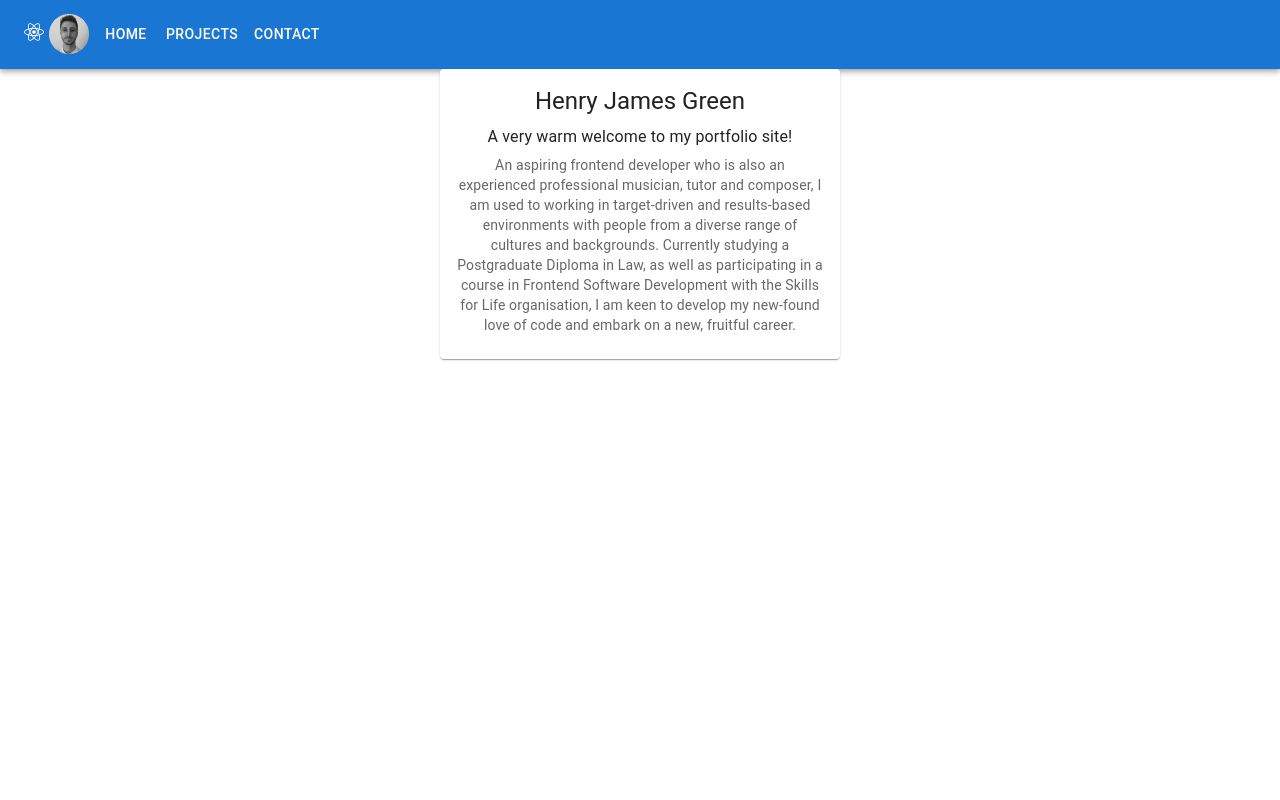
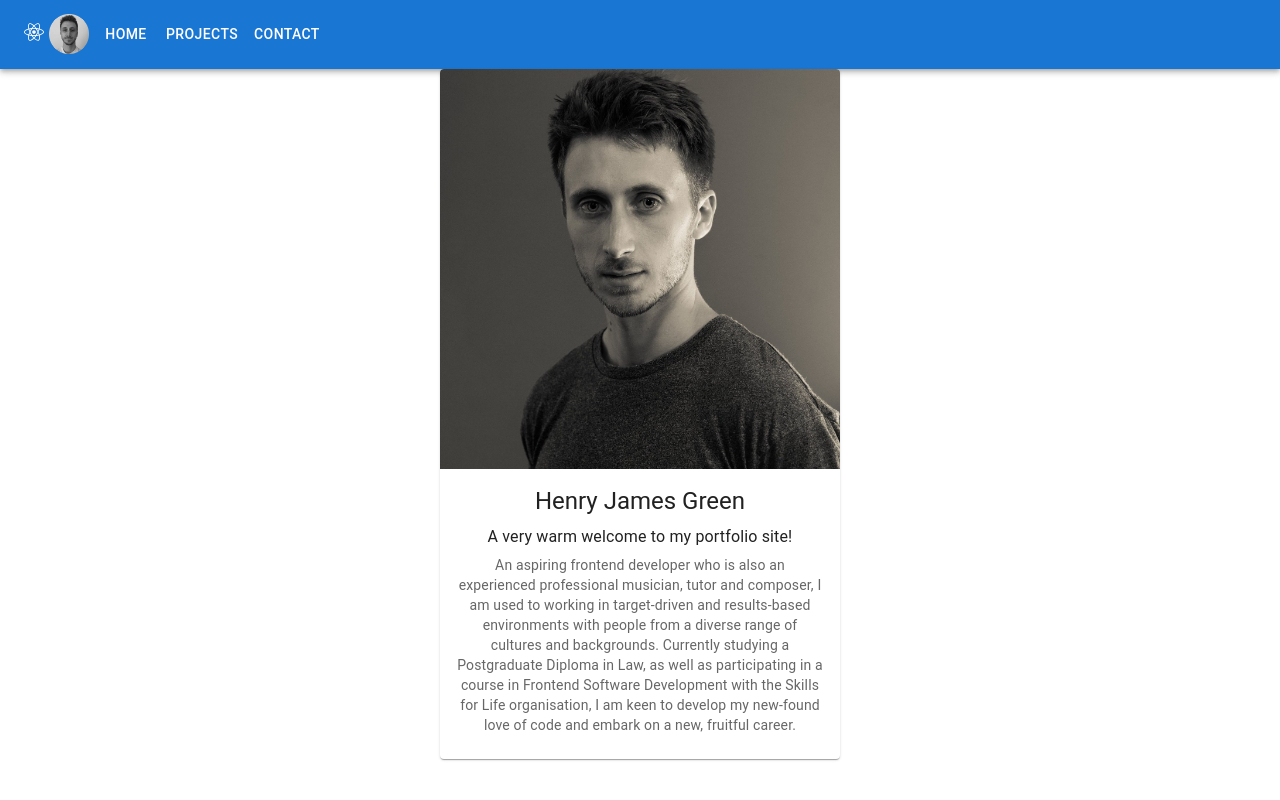
Before and after one commit to HenryJamesGreen/test-app, a React (Create React App) app: page / in a window 1280 px wide. Shown: the top 800 px of the page. Built offline with nearby package versions, Linux system fonts and the light colour scheme.

Commit message:
headshot

```diff
--- a/src/pages/Home.js
+++ b/src/pages/Home.js
@@ -14,6 +14,7 @@ function Home() {
       }}
     >
       <Card sx={{ width: 400, marginBottom: "100px" }}>
+        <CardMedia sx={{ height: 400 }} image={process.env.PUBLIC_URL + "/images/oldheadshot.jpg"} title="Henry Green" />
         <CardContent sx={{ textAlign: "center" }}>
           <Typography gutterBottom variant="h5" component="div">
             Henry James Green
```
Also changed, not shown: public/images/oldheadshot.jpg (added).
